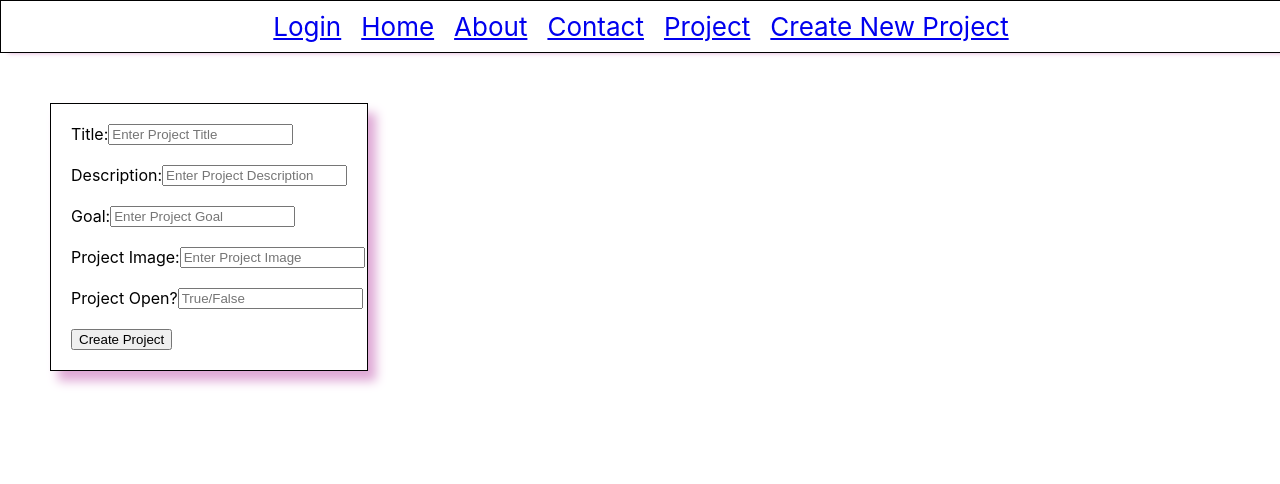
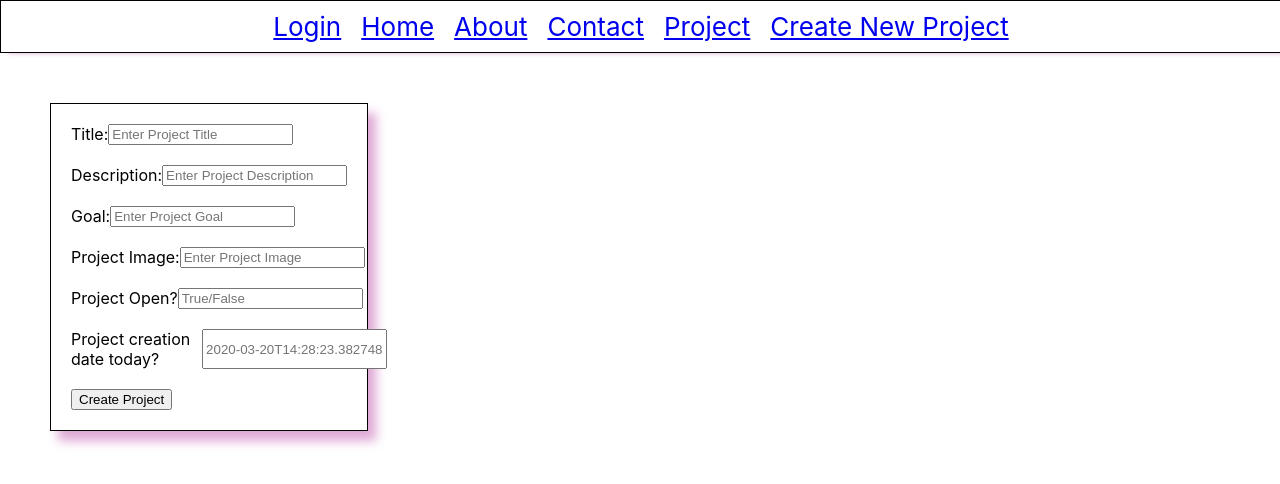
Before and after one commit to TabithaSwart-Neill/crowdfunding, a React (Create React App) app: page /projectcreate in a window 1280 px wide. Shown: the top 484 px of the page. Built offline with nearby package versions, Linux system fonts and the light colour scheme.

Commit message:
Create New Project
- changed input formats in CreateProjectForm to be valid and accepted into DB
- fixed slash (/) inconsistency in .env and Fetch command
- Added date_created
- understand handleSubmit function

```diff
--- a/src/components/ProjectForm/ProjectForm.jsx
+++ b/src/components/ProjectForm/ProjectForm.jsx
@@ -24,7 +24,7 @@ function ProjectForm() {
       window.alert("Not Logged In");
       return;
     }
-    const response = await fetch(`${process.env.REACT_APP_API_URL}/projects/`, {
+    const response = await fetch(`${process.env.REACT_APP_API_URL}projects/`, {
       method: "post",
       headers: {
         "Content-Type": "application/json",
@@ -64,7 +64,7 @@ function ProjectForm() {
       <div className="project-form">
         <label htmlFor="goal">Goal:</label>
         <input
-          type="text"
+          type="integer"
           id="goal"
           placeholder="Enter Project Goal"
           onChange={handleChange}
@@ -89,6 +89,15 @@ function ProjectForm() {
         ></input>
       </div>
       <div className="project-form">
+        <label htmlFor="date_created">Project creation date today? </label>
+        <input
+          type="text"
+          id="date_created"
+          placeholder="2020-03-20T14:28:23.382748Z"
+          onChange={handleChange}
+        ></input>
+      </div>
+      <div className="project-form">
         <button type="submit" onClick={handleSubmit}>
           Create Project
         </button>
```
